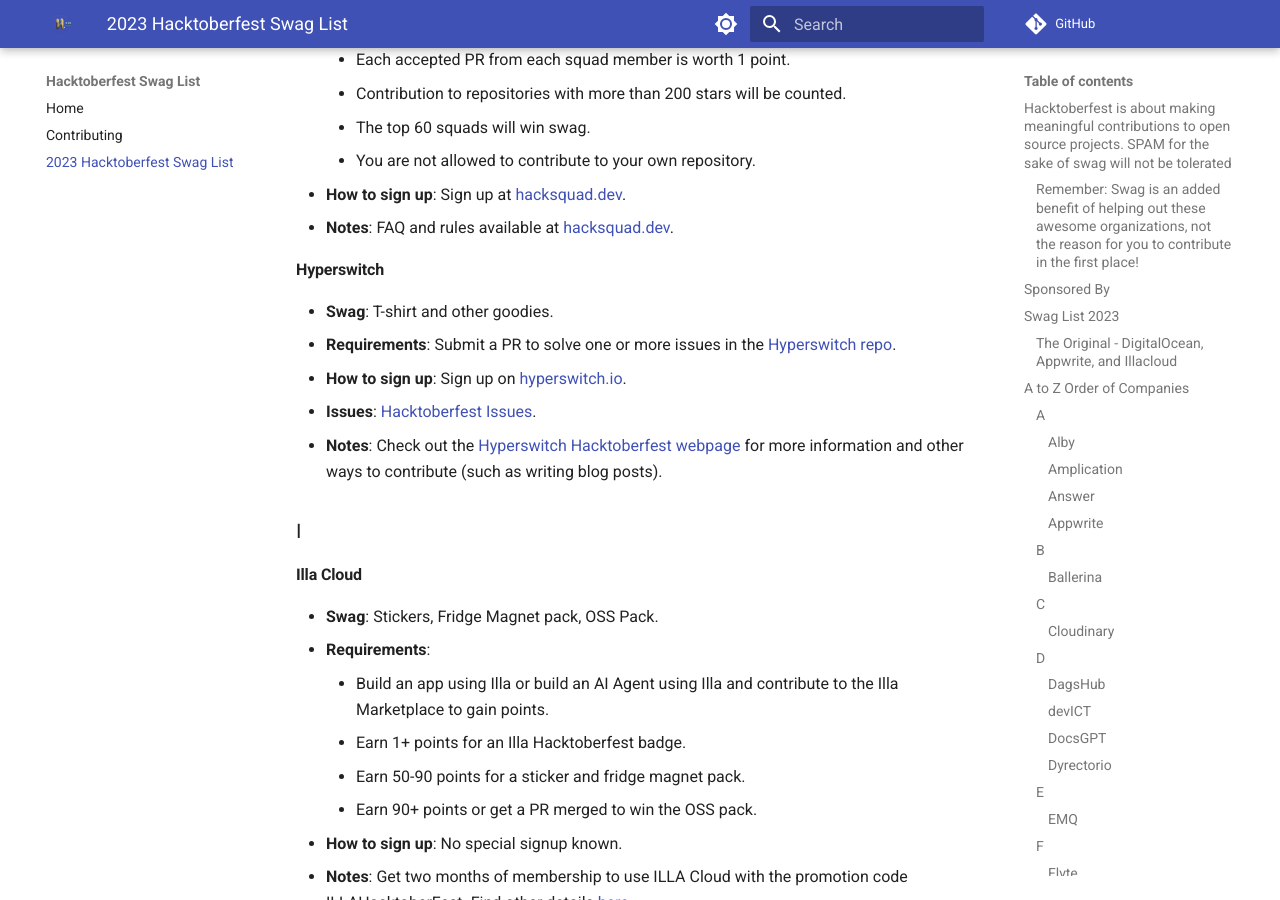
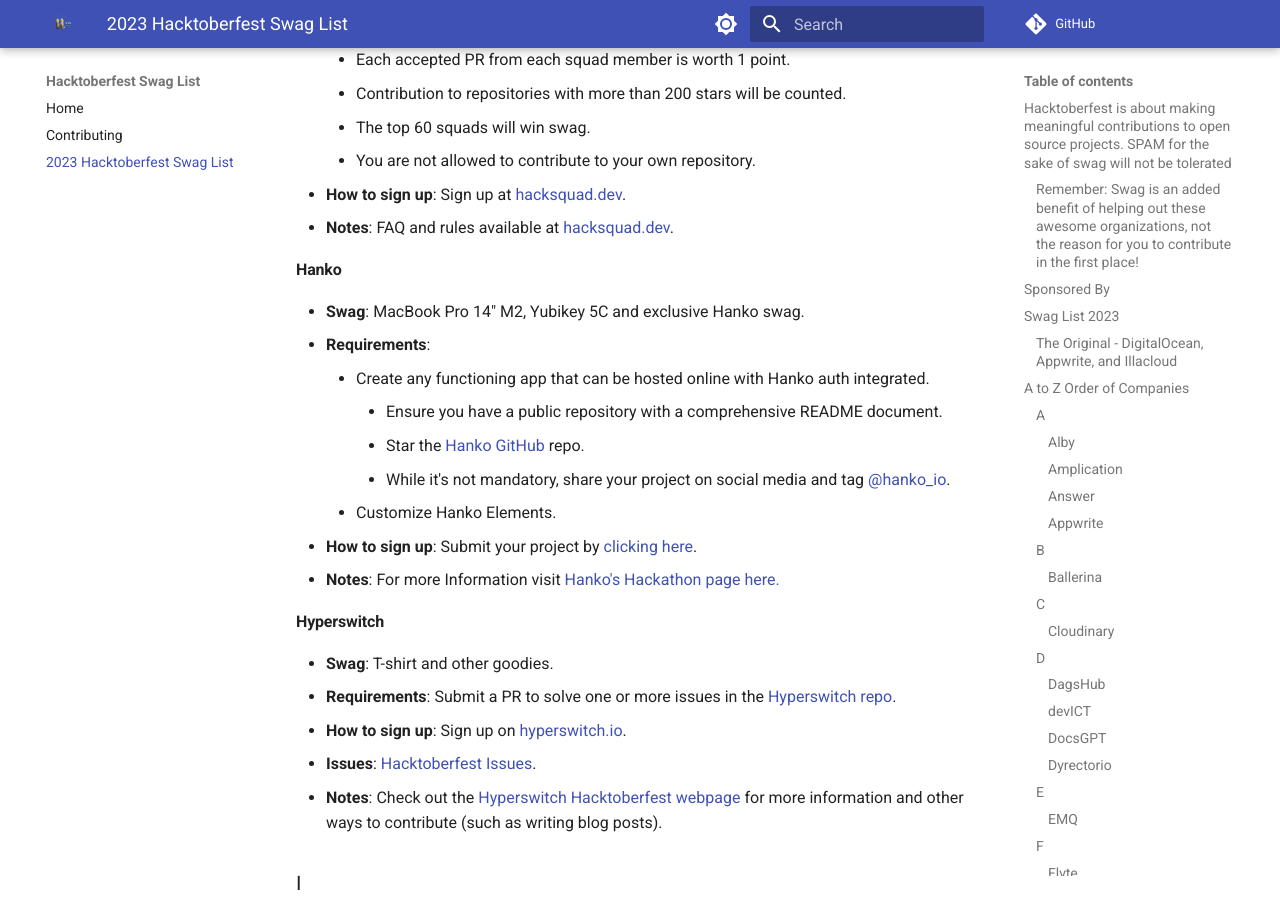
Before and after one commit to crweiner/hacktoberfest-swag-list, an MkDocs documentation site: the page built from docs/list.md, in a window 1280 px wide and 900 px high, scrolled down 5555 px. Built offline with MkDocs 1.6.1 and Material for MkDocs 9.7.7, drawn with Linux system fonts in a browser that asks for light colours; plug-ins that fetch from the network failed and are left out; comment, search, counter and statistics services are not loaded.

Commit message:
Added Hanko to the Hacktoberfest Swag List (#733)
* Added MLH Global Hack Week to the swag list

* Add Otterize to the Hacktoberfest Swag List

* Added Swirl to the Hacktoberfest Swag List

* Added Hanko to the Hacktoberfest Swag List

* Adjust Hanko

* Move Hanko

* Fix Hanko bullet points

---------

Co-authored-by: Chandler Weiner <chandler@chandlerweiner.com>

```diff
--- a/docs/list.md
+++ b/docs/list.md
@@ -182,6 +182,18 @@
 - **How to sign up**: Sign up at [hacksquad.dev](https://www.hacksquad.dev/).
 - **Notes**: FAQ and rules available at [hacksquad.dev](https://www.hacksquad.dev/).
 
+#### **Hanko**
+
+- **Swag**: MacBook Pro 14" M2, Yubikey 5C and exclusive Hanko swag.
+- **Requirements**:
+    - Create any functioning app that can be hosted online with Hanko auth integrated.
+        - Ensure you have a public repository with a comprehensive README document.
+        - Star the [Hanko GitHub](https://github.com/teamhanko/hanko) repo.
+        - While it's not mandatory, share your project on social media and tag [@hanko_io](https://twitter.com/hanko_io).
+    - Customize Hanko Elements.
+- **How to sign up**: Submit your project by [clicking here](https://www.hanko.io/hackathon#form-hackathon).
+- **Notes**: For more Information visit [Hanko's Hackathon page here.](https://www.hanko.io/hackathon)
+
 #### **Hyperswitch**
 
 - **Swag**: T-shirt and other goodies.
```
